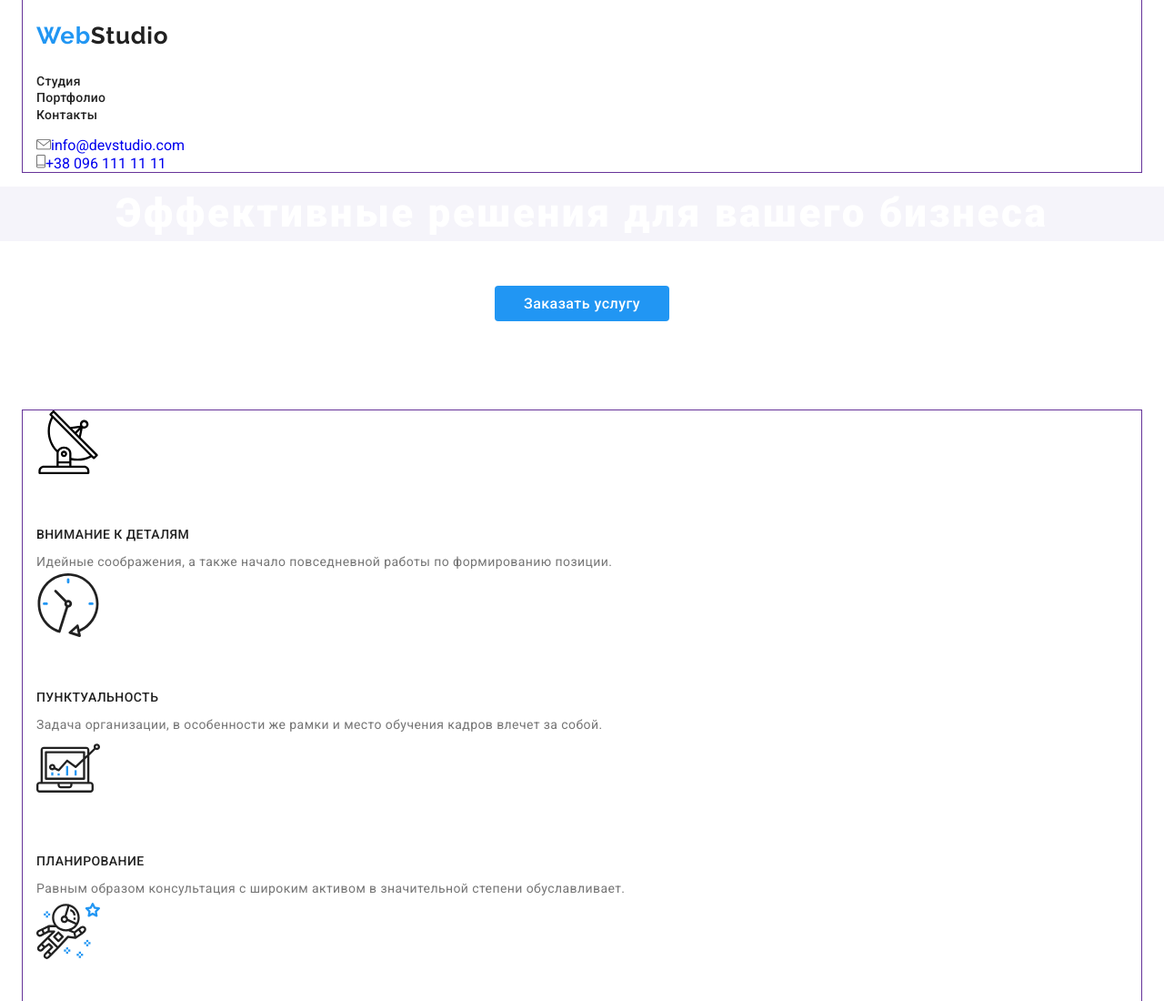
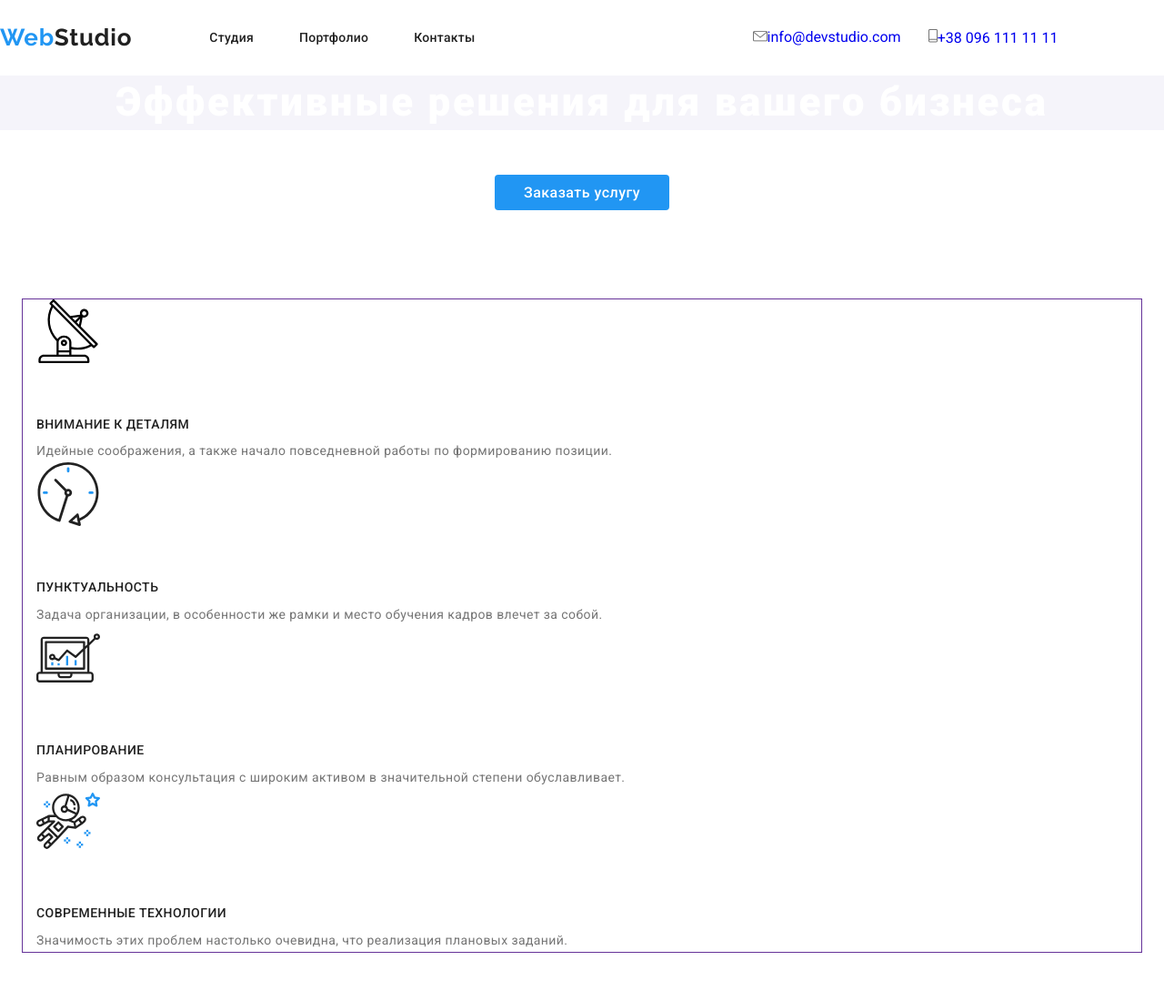
Before and after one commit to OleKsandR110990/goit-markup-hw-03, a plain HTML site: page index.html in a window 1280 px wide. Shown: the top 1100 px of the page at 91% size. Drawn offline with nearby package versions, Linux system fonts and the light colour scheme.

Commit message:
+работа

```diff
--- a/css/styles.css
+++ b/css/styles.css
@@ -62,11 +62,13 @@ ul {
 }
 
 /* Logo */
+
 .h {
+  /* display: flex; */
   margin-top: 0;
   margin-bottom: 0;
-  padding-top: 24px;
-  padding-bottom: 25px;
+  margin-right: 85px;
+
 }
 .h .logo {
   color: var(--title-text-color);
@@ -97,7 +99,15 @@ line-height: 1.18;
 letter-spacing: 0.03em;
 }
 
+/* main-nav */
+
+.main-nav {
+  display: flex;
+  align-items: center;
+}
+
 /* site nav */
+
 .site-nav .list {
 
   color: var(--title-text-color);
@@ -113,6 +123,39 @@ letter-spacing: 0.02em;
   color: var(--accent-color);
 }
 
+/* .site-nav .item {
+
+} */
+
+.a .link {
+  display: block;
+  padding-top: 32px;
+  padding-bottom: 32px;
+}
+.a .list {
+  display: flex;
+  margin-top: 0;
+  margin-bottom: 0;
+}
+
+/* тоже правильно v */
+/* .site-nav .item + .item {
+  margin-left: 50px;
+} */
+.site-nav .item:not(:last-child) {
+  margin-right: 50px;
+}
+
+.a .address {
+  display: flex;
+  margin-top: 0;
+  margin-bottom: 0;
+  margin-left: 305px;
+}
+
+.site-nav .contact:not(:last-child) {
+  margin-right: 30px;
+}
 
 /* Hero */
 
--- a/index.html
+++ b/index.html
@@ -14,26 +14,26 @@
     </head>
     <!-- Шапка сайта -->
     <body>
-        <header>
-            <div class="container">
-                <nav>
+        <header class="a">
+            <div class="main-nav">
+                <nav class="main-nav">
                     <ul class="h">
                         <li><a href="" class="logo"> <span class="accent">Web</span>Studio</a></li>
                     </ul>
 
                     <ul class="site-nav list">
-                        <li><a href="" class="list link">Студия</a></li>
-                        <li><a href="" class="list link">Портфолио</a></li>
-                        <li><a href="" class="list link">Контакты</a></li>
+                        <li class="item"><a href="" class="list link">Студия</a></li>
+                        <li class="item"><a href="./portfolio.html" class="list link">Портфолио</a></li>
+                        <li class="item"><a href="" class="list link">Контакты</a></li>
                     </ul>
                 </nav>
 
                     <ul class="site-nav address">
-                        <li>
+                        <li class="contact">
                             <a href="mailto:info@devstudio.com" class="body link"><img src="./images_portfolio/envelope.jpg" alt="Електронная пошта">info@devstudio.com</a>
                         </li>
 
-                        <li>
+                        <li class="contact">
                             <a href="tel:+38-096-111-11-11" class="body link"><img src="./images/vector.svg" alt="Телефон">+38 096 111 11 11</a>
                         </li>
                     </ul>
```
Also changed, not shown: portfolio.html (+8 -8 lines).
